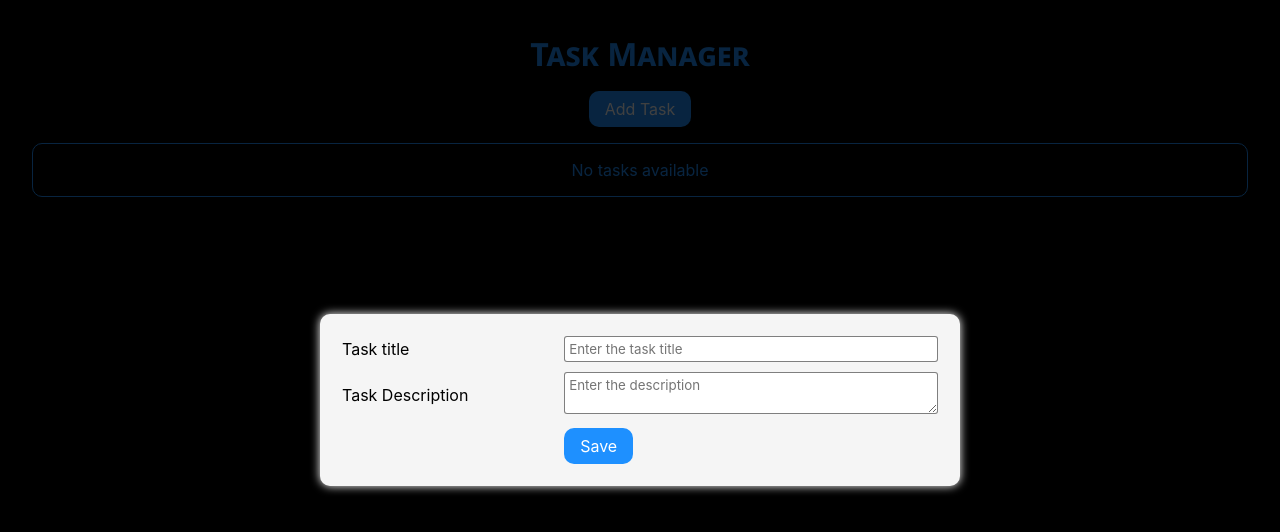
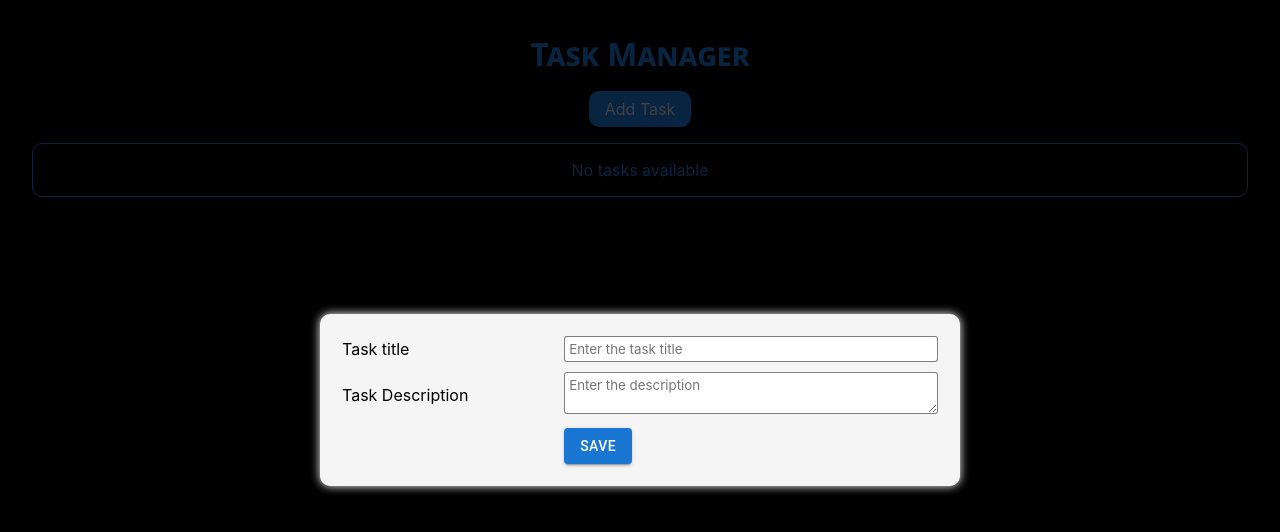
Before and after one commit to PunithRajKumarM/Typescript-task-manager, a React (Create React App) app: page / in a window 1280 px wide. Both pictures are taken after a click on the button "Add Task". Shown: the top 532 px of the page. Built offline with nearby package versions, Linux system fonts and the light colour scheme.

Commit message:
altered button with mui button

```diff
--- a/src/components/Modal/Modal.tsx
+++ b/src/components/Modal/Modal.tsx
@@ -4,6 +4,7 @@ import { ChangeEvent, FC, FormEvent, useState } from "react";
 import { useDispatch } from "react-redux";
 import { addTask } from "../../store/taskSlice";
 import { hideModal } from "../../store/modalSlice";
+import ButtonContained from "../../mui/ButtonContained";
 
 const Modal: FC = () => {
   const [taskNameValue, setTaskNameValue] = useState("");
@@ -91,9 +92,10 @@ const Modal: FC = () => {
               <tr>
                 <td></td>
                 <td className="modal-button">
-                  <button type="submit" className="modalSaveButton">
+                  {/* <button type="submit" className="modalSaveButton">
                     Save
-                  </button>
+                  </button> */}
+                  <ButtonContained submit>Save</ButtonContained>
                 </td>
               </tr>
             </tbody>
--- /dev/null
+++ b/src/mui/ButtonContained.tsx
@@ -0,0 +1,19 @@
+import { Button } from "@mui/material";
+import { ReactNode } from "react";
+//Button created
+export default function ButtonContained({
+  children,
+  submit,
+}: {
+  children: ReactNode;
+  submit: boolean;
+}) {
+  if (submit) {
+    return (
+      <Button type="submit" variant="contained">
+        {children}
+      </Button>
+    );
+  }
+  return <Button variant="contained">{children}</Button>;
+}
--- a/src/mui/SaveButton.tsx
+++ /dev/null
@@ -1,6 +0,0 @@
-import { Button } from "@mui/material";
-import { ReactNode } from "react";
-//Button created
-export default function SaveButton({ children }: { children: ReactNode }) {
-  return <Button variant="contained">{children}</Button>;
-}
```
